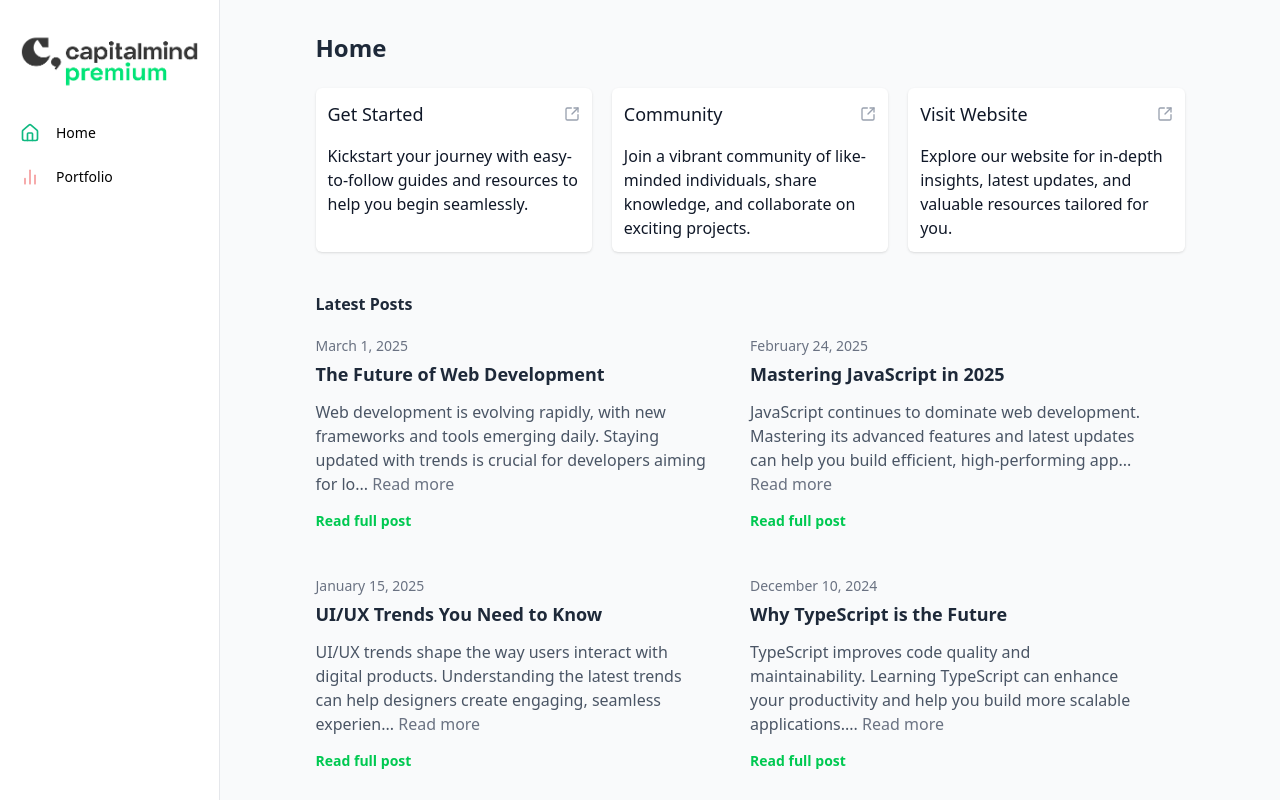
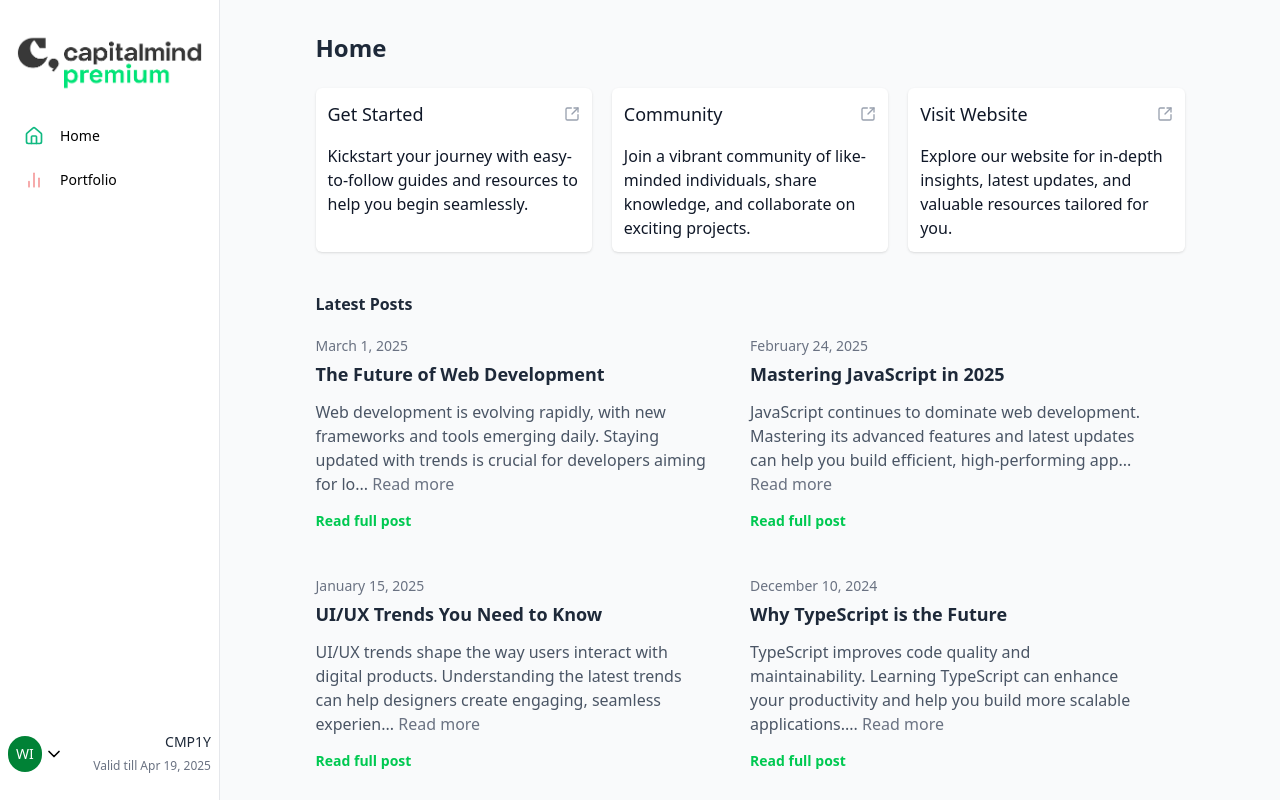
Before and after one commit to TanCie/trading-blog, a React (Vite) app: page / in a window 1280 px wide. Built offline with nearby package versions, Linux system fonts and the light colour scheme.

Commit message:
text size adjusted

```diff
--- a/src/components/Sidebar.jsx
+++ b/src/components/Sidebar.jsx
@@ -1,4 +1,4 @@
-import { BarChart2, Home, Menu } from "lucide-react";
+import { BarChart2, ChevronDown, Home, Menu } from "lucide-react";
 import { useState } from "react";
 import { AnimatePresence, motion } from "framer-motion";
 import { Link } from "react-router-dom";
@@ -28,7 +28,7 @@ const Sidebar = () => {
       }`}
       animate={{ width: isSidebarOpen ? 220 : 64 }}
     >
-      <div className="h-full bg-white backdrop-blur-md py-6 px-3 flex flex-col border-r border-gray-200">
+      <div className="h-full bg-white backdrop-blur-md py-6 px-2 flex flex-col border-r border-gray-200">
         <button
           onClick={() => setIsSidebarOpen(!isSidebarOpen)}
           className="p-2 cursor-pointer transition-colors max-w-fit"
@@ -36,7 +36,7 @@ const Sidebar = () => {
           {isSidebarOpen ? <img src="/icon.png" alt="" /> : <Menu size={20} />}
         </button>
 
-        <nav className="mt-6 md:mt-4 grow">
+        <nav className="mt-6 md:mt-4 grow px-2">
           {SIDEBAR_ITEMS.map((item, idx) => (
             <Link key={idx} to={item.href}>
               <motion.div className="flex items-center p-2 text-sm font-medium rounded-lg hover:bg-gray-100 transition-colors mb-2">
@@ -61,6 +61,24 @@ const Sidebar = () => {
             </Link>
           ))}
         </nav>
+        <div className="flex items-center justify-between">
+          <div className="flex items-center gap-0.5">
+            <span className="bg-green-700 p-2 rounded-full text-sm text-white">
+              WI
+            </span>
+            <a href="#">
+              <ChevronDown size={20} />
+            </a>
+          </div>
+          {isSidebarOpen && (
+            <div>
+              <p className="text-sm text-end text-gray-800">CMP1Y</p>
+              <span className="text-xs text-gray-500">
+                Valid till Apr 19, 2025
+              </span>
+            </div>
+          )}
+        </div>
       </div>
     </motion.div>
   );
```
